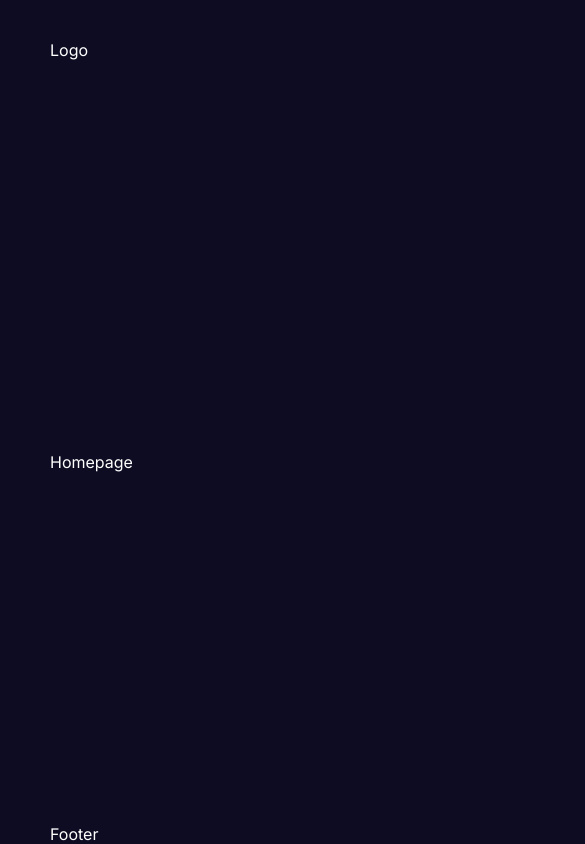
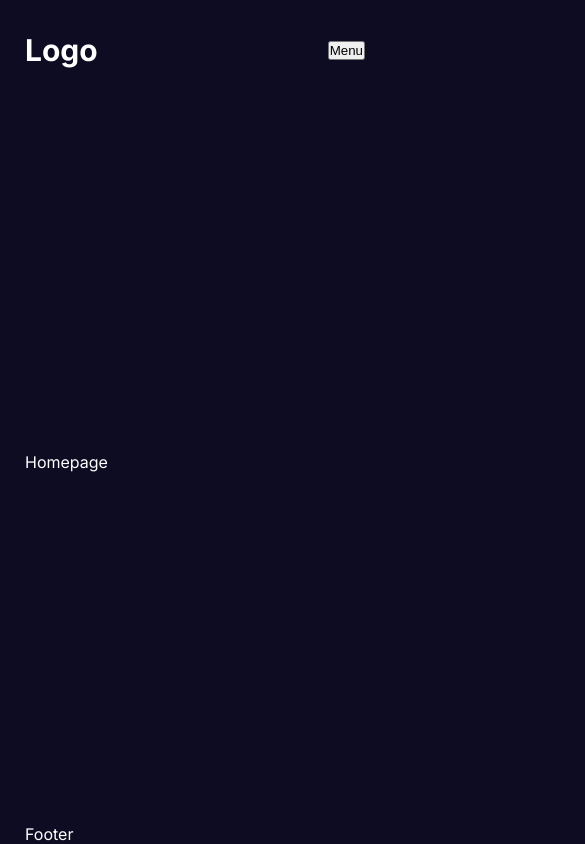
Before and after one commit to ketandogra/Next.js_14_Tutorial, a Next.js app: page / in a window 390 px wide. Shown: the top 844 px of the page, 585 px wide, since content can reach past the window. Built offline with nearby package versions, Linux system fonts and the light colour scheme.

Commit message:
implemented responsive navbar design

```diff
--- a/src/app/globals.css
+++ b/src/app/globals.css
@@ -32,3 +32,46 @@
   flex-direction: column;
   justify-content: space-between;
 }
+
+@media (max-width: 1536px) {
+  .container {
+    width: 1366px;
+  }
+}
+
+@media (max-width: 1366px) {
+  .container {
+    width: 1280px;
+  }
+}
+
+@media (max-width: 1280px) {
+  .container {
+    width: 1024px;
+    padding-left: 20px;
+    padding-right: 20px;
+  }
+}
+
+@media (max-width: 1024px) {
+  .container {
+    width: 768px;
+  }
+}
+
+@media (max-width: 768px) {
+  .container {
+    width: 640px;
+  }
+}
+
+@media (max-width: 640px) {
+  .container {
+    width: 475px;
+  }
+}
+@media (max-width: 475px) {
+  .container {
+    width: 380px;
+  }
+}
--- a/src/components/navbar/Navbar.jsx
+++ b/src/components/navbar/Navbar.jsx
@@ -1,3 +1,4 @@
+import Link from "next/link"
 import Links from "./links/Links"
 import styles from "./navbar.module.css"
 
@@ -5,7 +6,7 @@
 const Navbar = () => {
   return (
     <div className={styles.container}>
-        <div>Logo</div>
+       <Link href="/" className={styles.logo}>Logo</Link>
         <div>
             <Links/>
         </div>
--- a/src/components/navbar/links/Links.jsx
+++ b/src/components/navbar/links/Links.jsx
@@ -1,19 +1,25 @@
-
-
+"use client"
+import { useState } from "react";
 import styles from "./links.module.css"
 import NavLink from "./navLink/navLink";
 
+const links = [
+  { title: "Homepage", path: "/" },
+  { title: "About", path: "/about" },
+  { title: "Contact", path: "/contact" },
+  { title: "Blog", path: "/blog" },
+];
+
 const Links = () => {
-  const links = [
-    { title: "Homepage", path: "/" },
-    { title: "About", path: "/about" },
-    { title: "Contact", path: "/contact" },
-    { title: "Blog", path: "/blog" },
-  ];
+
+  const [open,setOpen] = useState(false)
+
   const session = true;
   const isAdmin = true;
 
   return (
+
+    <div className={styles.container}>
     <div className={styles.links}>
       {links.map((link) => (
         <NavLink item={link} key={link.title}/>
@@ -22,6 +28,19 @@
         session ? <> {isAdmin && (<NavLink item={{title: "Admin", path:"/admin"}} />)} <button className={styles.logout}>Logout</button> </> : (<NavLink item={{title: "Login", path:"/login"}} />)
       }
     </div>
+    <button className={styles.menuButton} onClick={()=>setOpen((prev)=>!prev)}>Menu</button>
+    {
+      open && <div className={styles.mobileLinks}>
+        {
+          links.map((link) => (
+            <NavLink item={link} key={link.title}/>
+          ))
+        }
+        </div>
+
+    }
+
+    </div>
   );
 };
 
--- a/src/components/navbar/links/links.module.css
+++ b/src/components/navbar/links/links.module.css
@@ -10,3 +10,38 @@
     font-weight: bold;
 
 }
+
+
+
+.menuButton,
+.mobileLinks {
+  display: none;
+}
+
+
+@media(max-width:767px) {
+    .links{
+        display: none;
+    }
+
+    .menuButton {
+        display: block;
+        cursor: pointer;
+      }
+    .mobileLinks{
+        position: absolute;
+        top: 100px;
+        right: 0;
+        width: 50%;
+        height: calc(100vh - 100px);
+        /* background-color: var(--bg); */
+        background-color: rebeccapurple;
+        display: flex;
+        flex-direction: column;
+        align-items: center;
+        justify-content: center;
+        gap: 10px;
+    }
+
+
+}
--- a/src/components/navbar/navbar.module.css
+++ b/src/components/navbar/navbar.module.css
@@ -8,4 +8,5 @@
   .logo{
     font-size: 30px;
     font-weight: bold;
+    cursor: pointer;
   }
```
